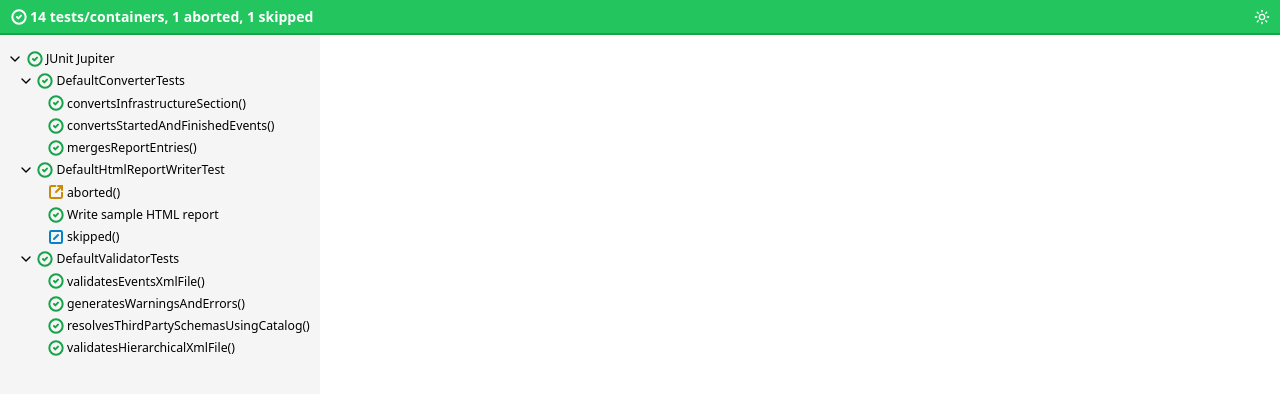
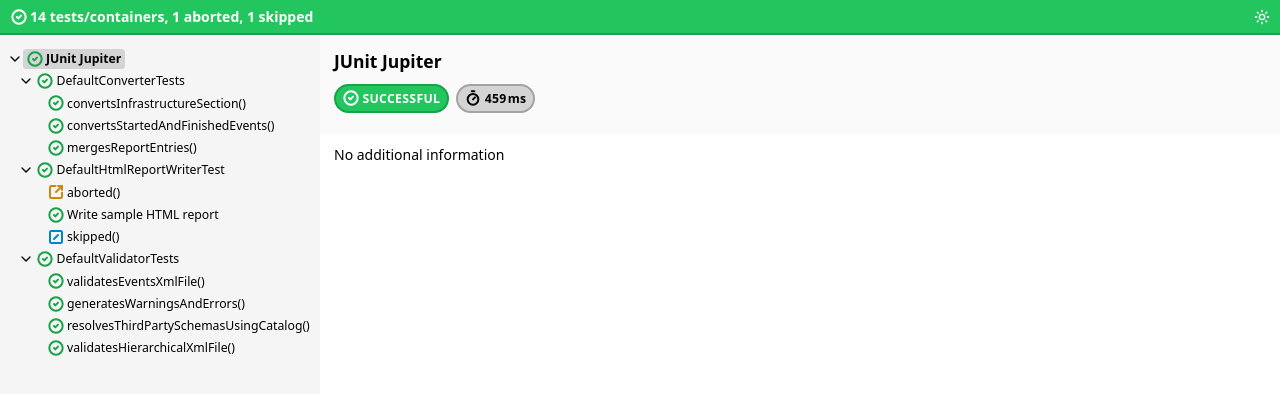
Before and after one commit to ota4j-team/open-test-reporting, a Vue app in the folder html-report/: page / in a window 1280 px wide. Shown: the top 394 px of the page. Built offline with nearby package versions, Linux system fonts and the light colour scheme.

Commit message:
Select first failed node or first root initially

```diff
--- a/html-report/src/App.vue
+++ b/html-report/src/App.vue
@@ -6,8 +6,7 @@
 import StatusBar from './components/StatusBar.vue';
 
 const props = defineProps<{ tree: TestNodeTree }>()
-console.log(props.tree);
-const selectedNode = ref()
+const selectedNode = ref(props.tree.initialSelection());
 </script>
 
 <template>
--- a/html-report/src/TestNodeTree.ts
+++ b/html-report/src/TestNodeTree.ts
@@ -71,4 +71,16 @@
       .forEach(n => result.set(n.status, result.get(n.status)!! + 1))
     return result
   }
+
+  initialSelection(): TestNode | undefined {
+    const failedNodes = Array.from(this.testNodes.values())
+      .filter(n => n.status === 'FAILED')
+    if (failedNodes.length > 0) {
+      return failedNodes[0]
+    }
+    if (this.rootIds.length > 0) {
+      return this.testNodes.get(this.rootIds[0])
+    }
+    return undefined
+  }
 }
```
